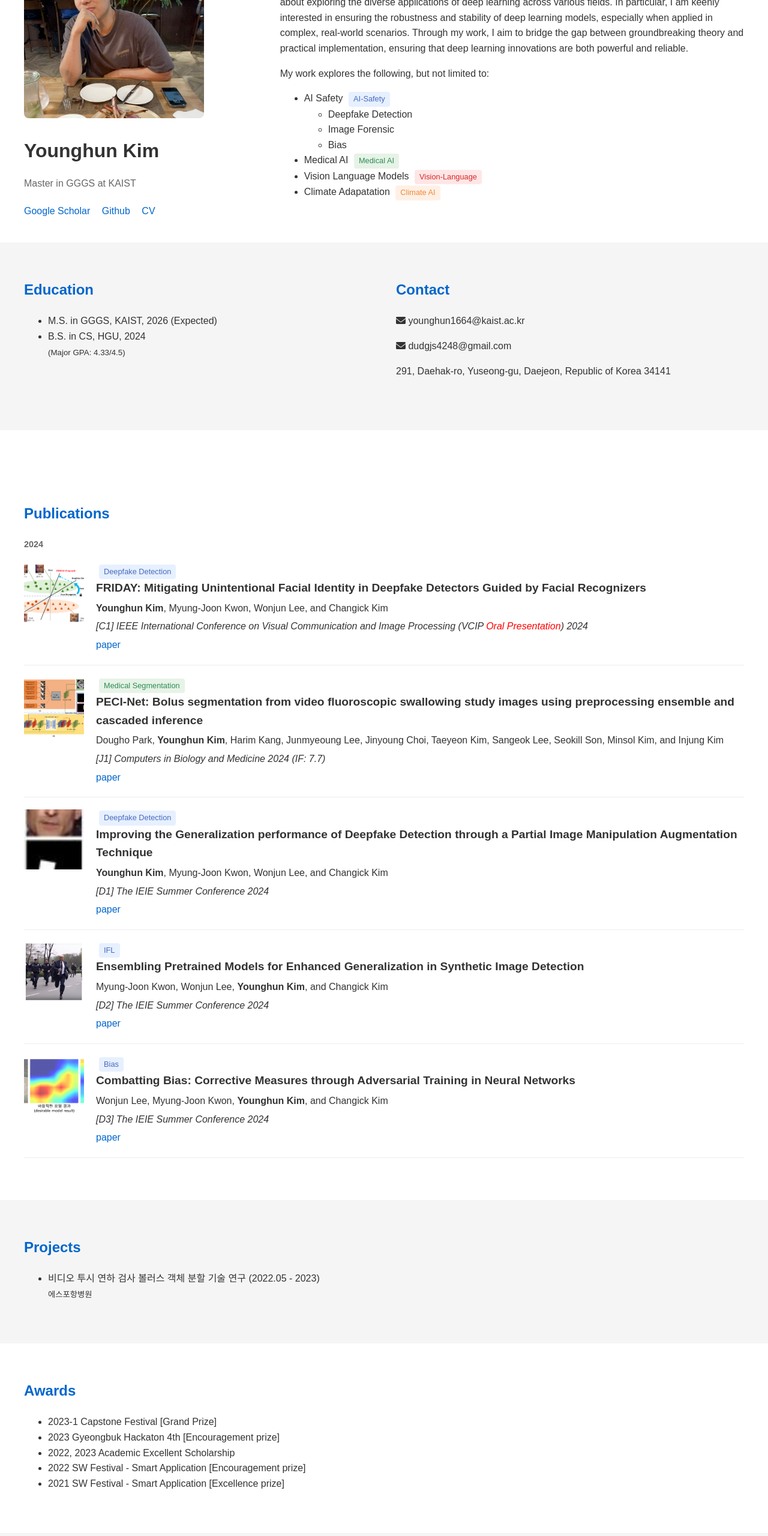
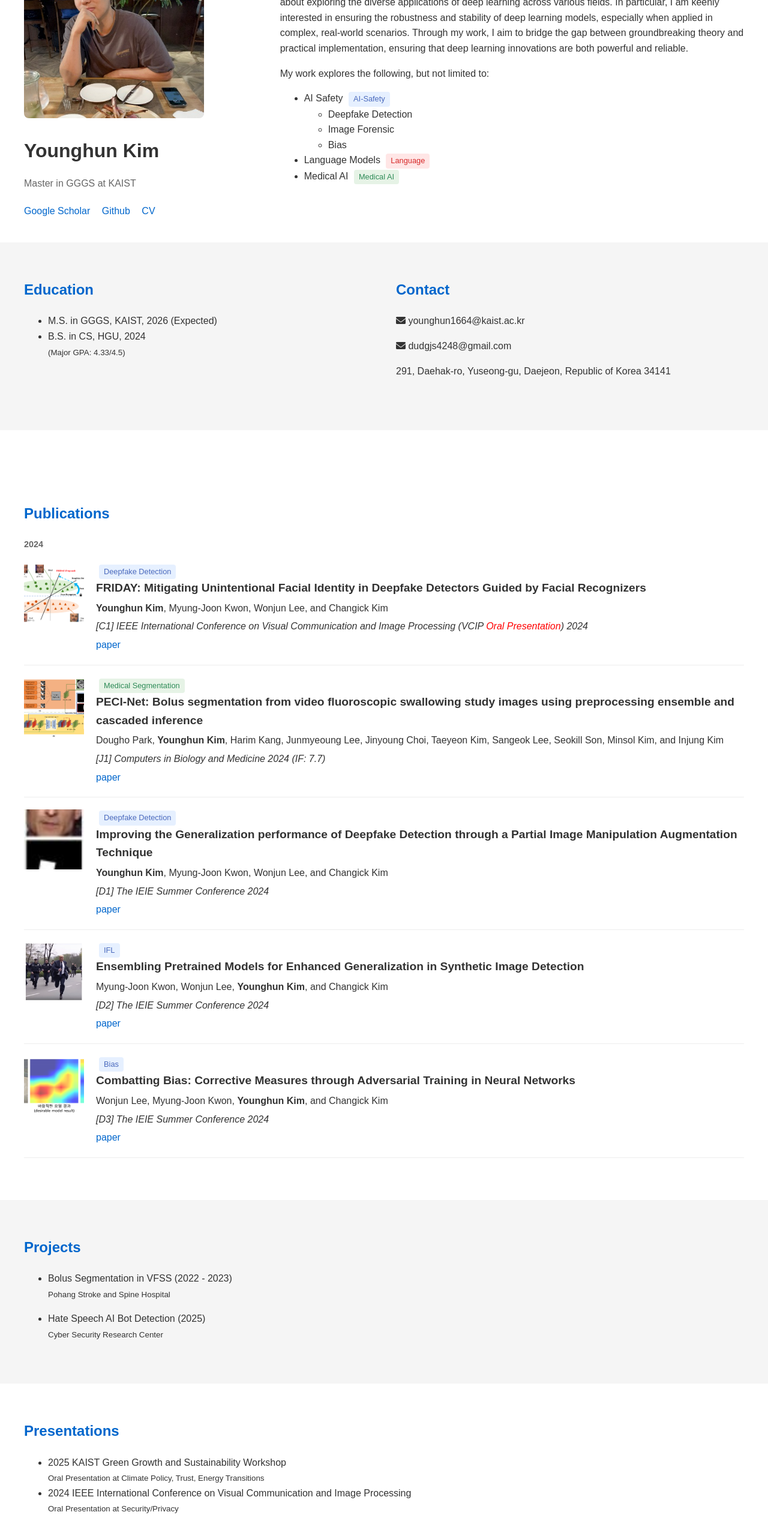
Before and after one commit to dudgjs0915/dudgjs0915.github.io, a plain HTML site: page index.html in a window 1280 px wide. Shown: the part 192-2752 px from the top of the page at 60% size. Drawn offline with Linux system fonts and the light colour scheme.

Commit message:
Projects, Presnetation added

```diff
--- a/index.html
+++ b/index.html
@@ -236,13 +236,10 @@
                             </ul>
                         </li>
                         <li>
-                            Medical AI <span class="tag tag-medical">Medical AI</span>
+                            Language Models <span class="tag tag-vlm">Language</span>
                         </li>
                         <li>
-                            Vision Language Models <span class="tag tag-vlm">Vision-Language</span>
-                        </li>
-                        <li>
-                            Climate Adapatation <span class="tag tag-climate">Climate AI</span>
+                            Medical AI <span class="tag tag-medical">Medical AI</span>
                         </li>
                     </ul>
                 </section>
@@ -342,7 +339,10 @@
             <section id="projects">
                 <h2>Projects</h2>
                 <ul>
-                    <li>비디오 투시 연하 검사 볼러스 객체 분할 기술 연구 (2022.05 - 2023) <br><small>에스포항병원</small></li>
+                    <li>Bolus Segmentation in VFSS (2022 - 2023) <br><small>Pohang Stroke and Spine Hospital</small></li>
+                </ul>
+                <ul>
+                    <li>Hate Speech AI Bot Detection (2025) <br><small>Cyber Security Research Center</small></li>
                 </ul>
 
             </section>
@@ -350,6 +350,18 @@
     </div>
 
     <div class="bg-white">
+        <div class="section-container">
+            <section id="skills">
+                <h2>Presentations</h2>
+                <ul>
+                    <li>2025 KAIST Green Growth and Sustainability Workshop<br><small>Oral Presentation at Climate Policy, Trust, Energy Transitions</small></li>
+                    <li>2024 IEEE International Conference on Visual Communication and Image Processing<br><small>Oral Presentation at Security/Privacy</small></li>
+                </ul>
+            </section>
+        </div>
+    </div>
+
+    <div class="bg-gray">
         <div class="section-container">
             <section id="skills">
                 <h2>Awards</h2>
@@ -363,16 +375,16 @@
             </section>
         </div>
     </div>
-    <div class="bg-gray">
+    <div class="bg-white">
         <div class="section-container">
             <section id="projects">
                 <h2>Experiences</h2>
                 <ul>
                     <li>(2024 - Present) Computational Intelligence Lab</li>
-                    <li>(2022.05 - 2023) Deep Learning Lab: VFSS Medical Image Segmentation</li>
-                    <li>(2023-2) C Programming TA</li>
-                    <li>(2023-1) Operating System Courcse TA</li>
-                    <li>(2021.05 - 2022.04) WALab: Web and App Developer</li>
+                    <li>(2022 - 2023) Deep Learning Lab: VFSS Medical Image Segmentation</li>
+                    <li>(2023) C Programming TA</li>
+                    <li>(2023) Operating System Course TA</li>
+                    <li>(2021 - 2022) WALab: Web and App Developer</li>
                 </ul>
             </section>
         </div>
```
